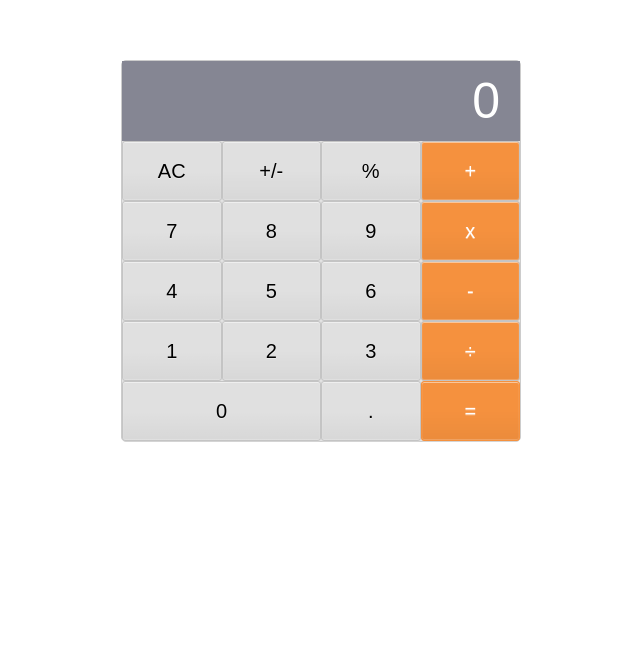
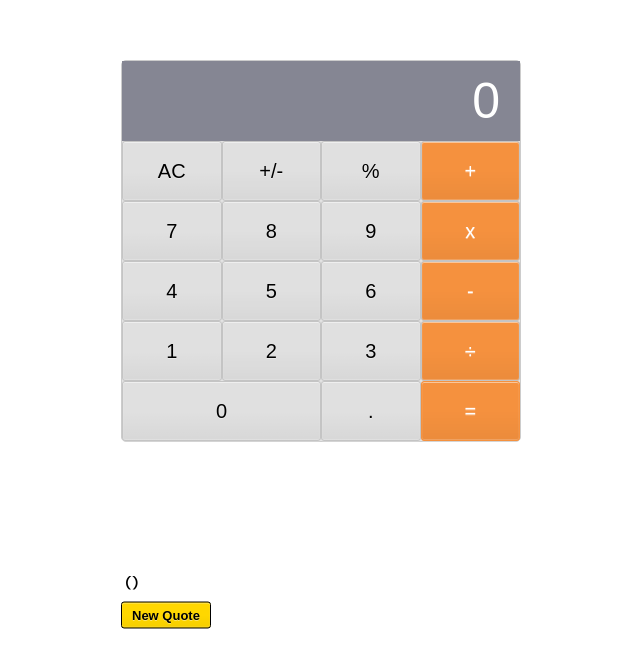
Before and after one commit to RHK-MICROVERSE/Math-Macgicians, a React (Create React App) app: page / in a window 1280 px wide. Shown: the part 149-816 px from the top of the page, without its empty margins (319-959 px from the left). Built offline with nearby package versions, Linux system fonts and the light colour scheme; no server answers.

Commit message:
Update API implementation for Quotes

```diff
--- a/src/App.css
+++ b/src/App.css
@@ -1,3 +1,5 @@
+@import url('https://fonts.googleapis.com/css2?family=Albert+Sans:ital,wght@0,300;0,400;0,500;0,600;1,300;1,400;1,600&display=swap');
+
 html {
   font-size: 62.5%;
   box-sizing: border-box;
@@ -83,3 +85,35 @@ button:hover {
   display: grid;
   grid-template-columns: repeat(4, 1fr);
 }
+
+.quote-container {
+  position: absolute;
+  top: 100%;
+  left: 50%;
+  transform: translate(-50%, -50%);
+  width: 400px;
+  margin-bottom: 100px;
+  font-family: 'Albert Sans', sans-serif;
+}
+
+.author {
+  font-weight: 600;
+}
+
+.quote-button {
+  position: relative;
+  width: fit-content;
+  height: max-content;
+  background-color: gold;
+  border-radius: 3px;
+  border: 1px solid black;
+  font-size: 1.3rem;
+  font-weight: 600;
+  color: #000;
+  background-image: linear-gradient(to bottom, transparent, transparent 50%, rgba(0, 0, 0, 0.04));
+  box-shadow: inset 0 0 0 1px rgba(255, 255, 255, 0.05), inset 0 1px 0 0 rgba(255, 255, 255, 0.45), inset 0 -1px 0 0 rgba(255, 255, 255, 0.15), 0 1px 0 0 rgba(255, 255, 255, 0.15);
+  text-shadow: 0 1px rgba(255, 255, 255, 0.4);
+  padding: 5px 10px;
+  margin-top: 10px;
+  margin-bottom: 100px;
+}
--- a/src/App.js
+++ b/src/App.js
@@ -1,10 +1,12 @@
 import './App.css';
 import Calculator from './components/Calculator';
+import Quote from './components/quotes';
 
 function App() {
   return (
     <div>
       <Calculator />
+      <Quote />
     </div>
   );
 }
--- /dev/null
+++ b/src/components/quotes.js
@@ -0,0 +1,65 @@
+import '../App.css';
+import React, { useState } from 'react';
+
+function Quote() {
+  const [quote, setQuote] = useState('');
+  const [author, setAuthor] = useState('');
+  const [loading, setLoading] = useState(false);
+  const [errorMessage, setErrorMessage] = useState('');
+
+  const category = 'success';
+
+  const getQuotes = async () => {
+    const url = `https://api.api-ninjas.com/v1/quotes?category=${category}`;
+    try {
+      setLoading(true);
+      fetch(url, {
+        method: 'GET',
+        withCredentials: true,
+        headers: {
+          'X-Api-Key': 'c5cFywTgJ2lZOt0YMl8FPw==e4WI89mcjpo3tZZW',
+          'Content-Type': 'application/json',
+        },
+      })
+        .then((response) => response.json())
+        .then((data) => {
+          setQuote(data[0].quote);
+          setAuthor(data[0].author);
+        });
+      setLoading(false);
+    } catch (error) {
+      setLoading(false);
+      setErrorMessage(error);
+    }
+  };
+
+  useState(() => {
+    getQuotes();
+  }, []);
+
+  const handleClick = () => {
+    getQuotes();
+  };
+
+  return (
+    <div className="quote-container">
+      <h2>
+        {quote}
+        <span className="author">
+          &nbsp;(
+          { author}
+          )
+        </span>
+      </h2>
+      <button
+        type="button"
+        onClick={handleClick}
+        className="quote-button"
+      >
+        {loading ? 'Loading..' : 'New Quote'}
+      </button>
+    </div>
+  );
+}
+
+export default Quote;
```
Also changed, not shown: 1 other file (tests, documents, lock files or other folders).
